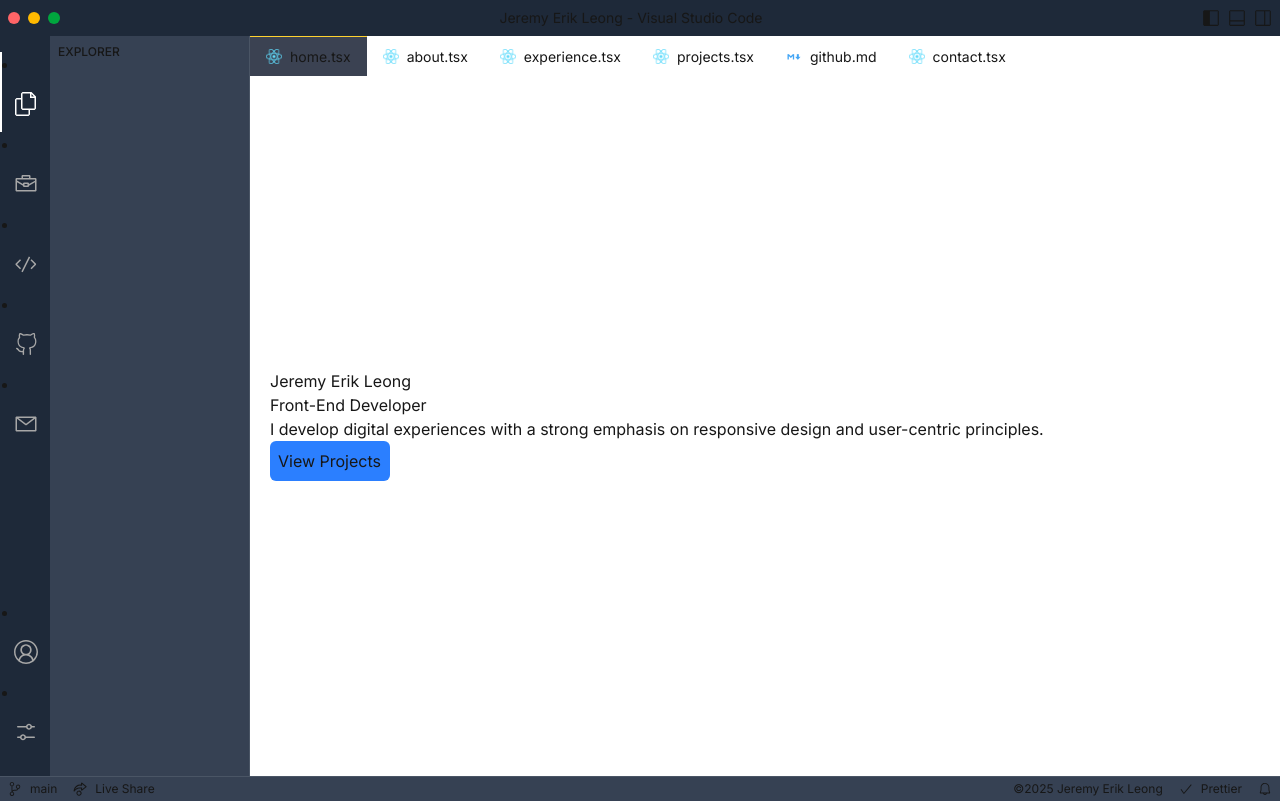
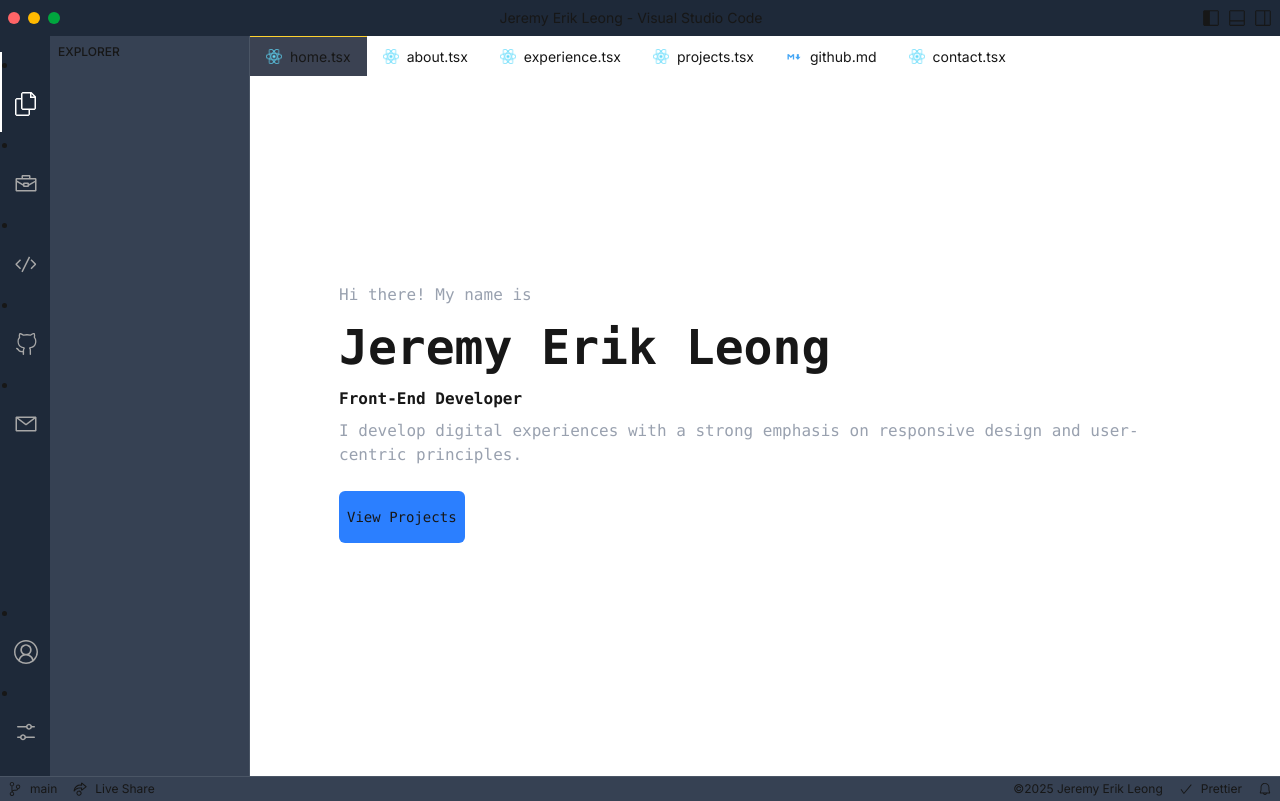
Before and after one commit to jeremyerikleong/my-vscode-inspired-react-portfolio, a Next.js app: page / in a window 1280 px wide. Built offline with nearby package versions, Linux system fonts and the light colour scheme.

Commit message:
tuned hero section

```diff
--- a/app/components/Hero.tsx
+++ b/app/components/Hero.tsx
@@ -10,18 +10,20 @@ export async function generateMetadata() {
 
 export default function Hero() {
     return (
-        <section className="flex flex-col">
-            <div className="">
-                <h1>{developerInfo.name}</h1>
-                <h2>{developerInfo.title}</h2>
-                <p>{developerInfo.bio}</p>
+        <section className="flex flex-col py-10 px-6 max-w-[900px] mx-auto font-mono">
+            <div>
+                <h3 className="text-gray-400">Hi there! My name is</h3>
+                <h1 className="text-4xl lg:text-5xl font-bold my-4">{developerInfo.name}</h1>
+                <h2 className="my-2 font-bold">{developerInfo.title}</h2>
+                <p className="text-gray-400">{developerInfo.bio}</p>
             </div>
 
-            <div className="w-[120px] bg-blue-500 p-2 rounded-md">
-                <Link href="./projects">
+
+            <Link href="./projects" className="cursor-pointer">
+                <div className="size-fit bg-blue-500 px-2 p-4 rounded-md my-6 text-sm">
                     View Projects
-                </Link>
-            </div>
+                </div>
+            </Link>
         </section>
     )
 }
```
